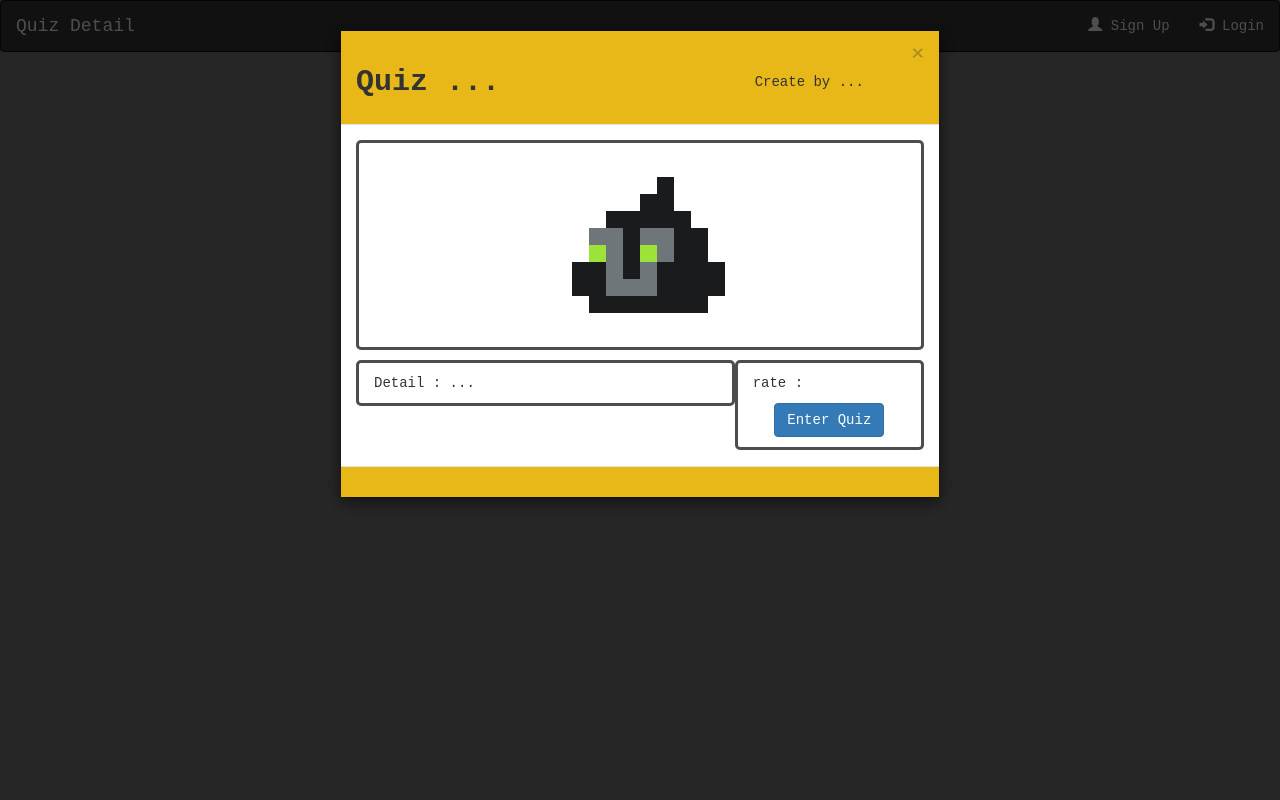
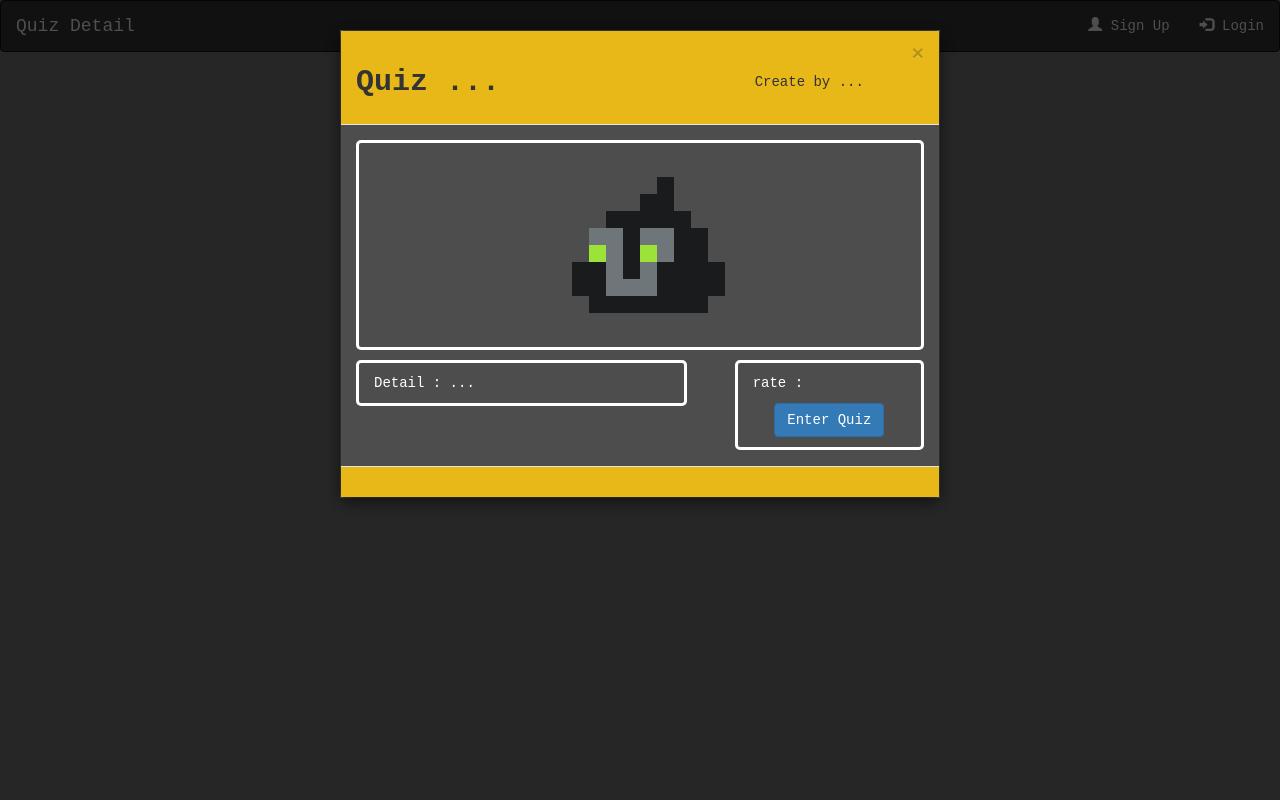
Before and after one commit to S-Tawan/Quiz_game, a PHP site: page /quiz_detail.php in a window 1280 px wide. Run offline with PHP 8.4, Linux system fonts and the light colour scheme.

Commit message:
new modal

```diff
--- a/index.php
+++ b/index.php
@@ -17,7 +17,6 @@
             $q_detail = $row['quiz_detail'];
             $q_creator = $row['quiz_creator'];
             $check = 'true';
-
         }
          else {
             $check = 'fail';
@@ -65,7 +64,7 @@
         <img src="image\BackGround quizSija.png" style="width:100%;margin-top:-110px">
 
         <!-- Modal -->
-        <div class="modal" tabindex="-1" role="dialog" id="createName">
+        <div class="modal" tabindex="-1" role="dialog" id="createName" style="font-family:'Courier New', Courier, monospace;">
         <div class="modal-dialog" role="document">
             <div class="modal-content">
             <!-- header -->
@@ -89,7 +88,8 @@
                 <div class="container-fluid">
                     <div class="row">
                         <span class="fluid">
-                        <div class="col-sm-8" style="border-color:#4d4d4d;border-style:solid;border-radius:5px"><p></p><p>Detail :<br><?php echo $q_detail ?></p></div>
+                        <div class="col-sm-7" style="border-color:#4d4d4d;border-style:solid;border-radius:5px"><p></p><p>Detail :<br><?php echo $q_detail ?></p></div>
+                        <div class="col-sm-1"></div>
                         <div class="col-sm-4" style="border-color:#4d4d4d;border-style:solid;border-radius:5px">
                             <p></p><span>rate : </span>
                             <p></p>
--- a/quiz_detail.php
+++ b/quiz_detail.php
@@ -26,8 +26,8 @@
     <!-- check login -->
     <!-- Modal -->
     <div class="modal" tabindex="-1" role="dialog" id="createName">
-        <div class="modal-dialog" role="document">
-            <div class="modal-content">
+        <div class="modal-dialog" role="document" style="background-color:#4d4d4d">
+            <div class="modal-content" style="background-color:#4d4d4d">
             <!-- header -->
             <div class="modal-header" style="background-color:#E7B818">
                     <button type="button" class="close" data-dismiss="modal" aria-label="Close">
@@ -39,18 +39,19 @@
                     </div>
             </div>
             <!-- body -->
-            <div class="modal-body" >
+            <div class="modal-body">
                 <center>
-                    <div class="container-fluid" style="border-color:#4d4d4d;border-style:solid;border-radius:5px">
+                    <div class="container-fluid" style="border-color:white;border-style:solid;border-radius:5px">
                         <img src="image\tmp_test_img.png" alt="" sizes="width:100px;height:100px" srcset="">
                     </div>
                 </center>
                 <p></p>
-                <div class="container-fluid">
+                <div class="container-fluid" style="color:white">
                     <div class="row">
                         <span class="fluid">
-                        <div class="col-sm-8" style="border-color:#4d4d4d;border-style:solid;border-radius:5px"><p></p><p>Detail : ...</p></div>
-                        <div class="col-sm-4" style="border-color:#4d4d4d;border-style:solid;border-radius:5px">
+                        <div class="col-sm-7" style="border-color:white;border-style:solid;border-radius:5px"><p></p><p>Detail : ...</p></div>
+                        <div class="col-sm-1"></div>
+                        <div class="col-sm-4" style="border-color:white;border-style:solid;border-radius:5px">
                             <p></p><span>rate : </span>
                             <p></p>
                             <center><button type="button" class="btn btn-primary" >Enter Quiz</button></center>
```
